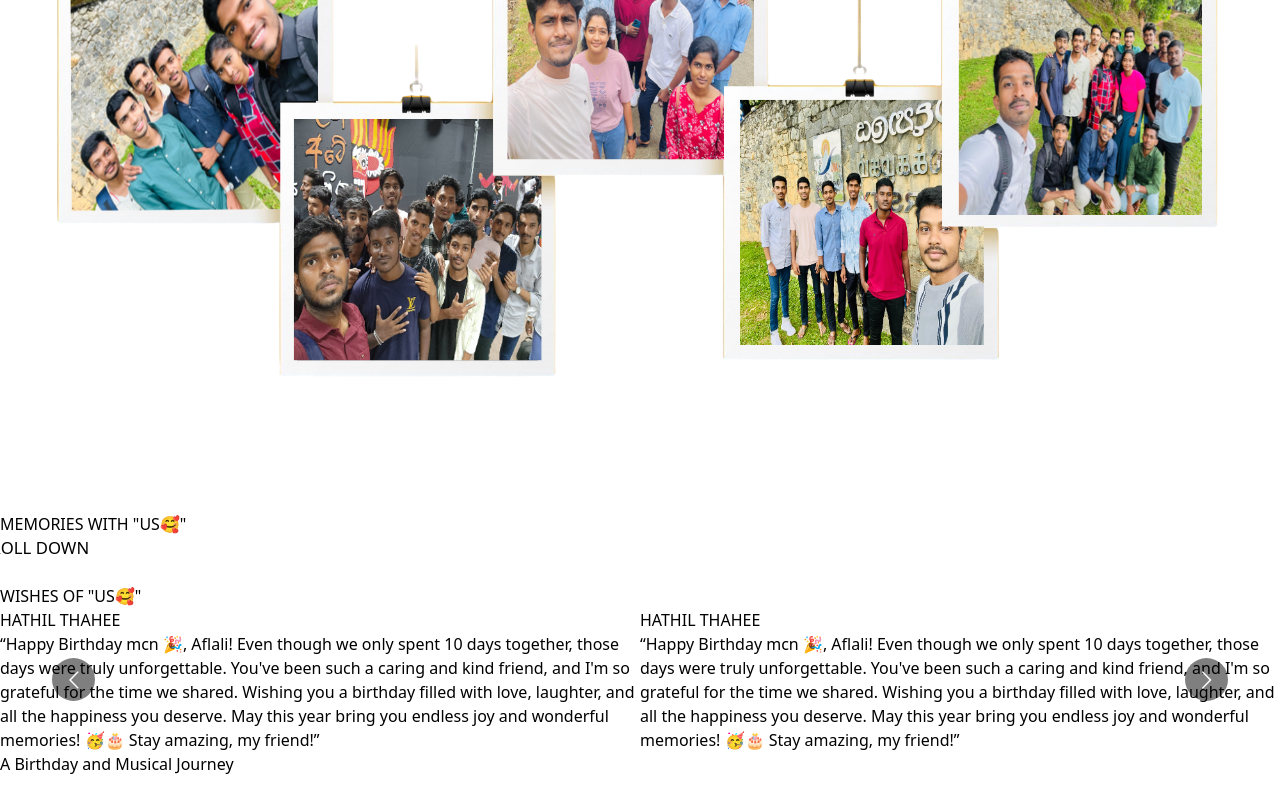
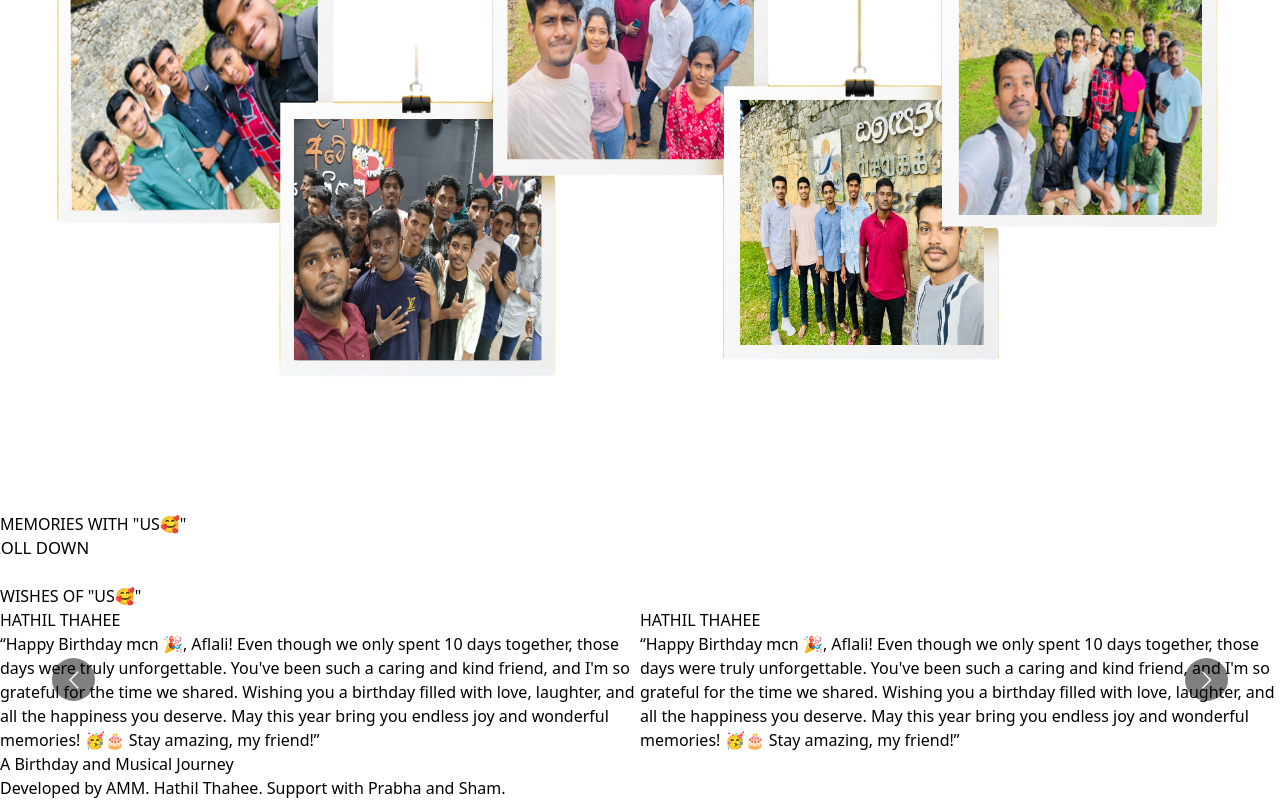
Before and after one commit to Thahee02/aflali-birthday, a React (Vite) app: page / in a window 1280 px wide. Shown: the part 315-1115 px from the top of the page. Before the commit the page ends 1091 px from the top, so only its background shows below. Built offline with nearby package versions, Linux system fonts and the light colour scheme.

Commit message:
design: footer

```diff
--- a/src/components/banners/banner4.jsx
+++ b/src/components/banners/banner4.jsx
@@ -7,11 +7,11 @@ const BannerSection4 = () => {
     const videos = ["ksUd6q2pMog", "7HzfJ0ptRD0", "MVYcu6OfJ9M"]
 
     return (
-        <div className="bg-yellow-600 px-2">
+        <div className="bg-yellow-600 px-2 pb-10">
             <h1 className="text-center text-white text-3xl sm:text-5xl md:text-6xl lg:text-7xl font-bold py-8 z-10">A Birthday and Musical Journey</h1>
-            <div className="py-8 w-full flex justify-around flex-wrap max-xl:gap-8">
-                {videos.map(video => {
-                    return <YouTubeEmbed videoId={video}  />
+            <div className="sm:py-8 w-full flex justify-around flex-wrap max-xl:gap-8">
+                {videos.map((video, index) => {
+                    return <YouTubeEmbed videoId={video} key={index}  />
                 })}
             </div>
         </div>
--- /dev/null
+++ b/src/components/footer/footer.jsx
@@ -0,0 +1,9 @@
+const Footer = () => {
+    return (
+        <div className="w-full text-center text-white px-3 py-3 bg-gray-800">
+            <p className="text-sm">Developed by <a href="https://thahee.vercel.app/" target="_blank" className="underline font-semibold text-yellow-400">AMM. Hathil Thahee</a>. Support with <span className="font-semibold text-red-400">Prabha</span> and <span className="font-semibold text-red-400">Sham</span>.</p>
+        </div>
+     );
+}
+
+export default Footer;
--- a/src/pages/homePage.jsx
+++ b/src/pages/homePage.jsx
@@ -2,6 +2,7 @@ import BannerSection1 from "../components/banners/banner1";
 import BannerSection2 from "../components/banners/banner2";
 import BannerSection3 from "../components/banners/banner3";
 import BannerSection4 from "../components/banners/banner4";
+import Footer from "../components/footer/footer";
 
 const HomePage = () => {
     return (
@@ -10,6 +11,7 @@ const HomePage = () => {
             <BannerSection2 />
             <BannerSection3 />
             <BannerSection4 />
+            <Footer />
         </div>
      );
 }
```
